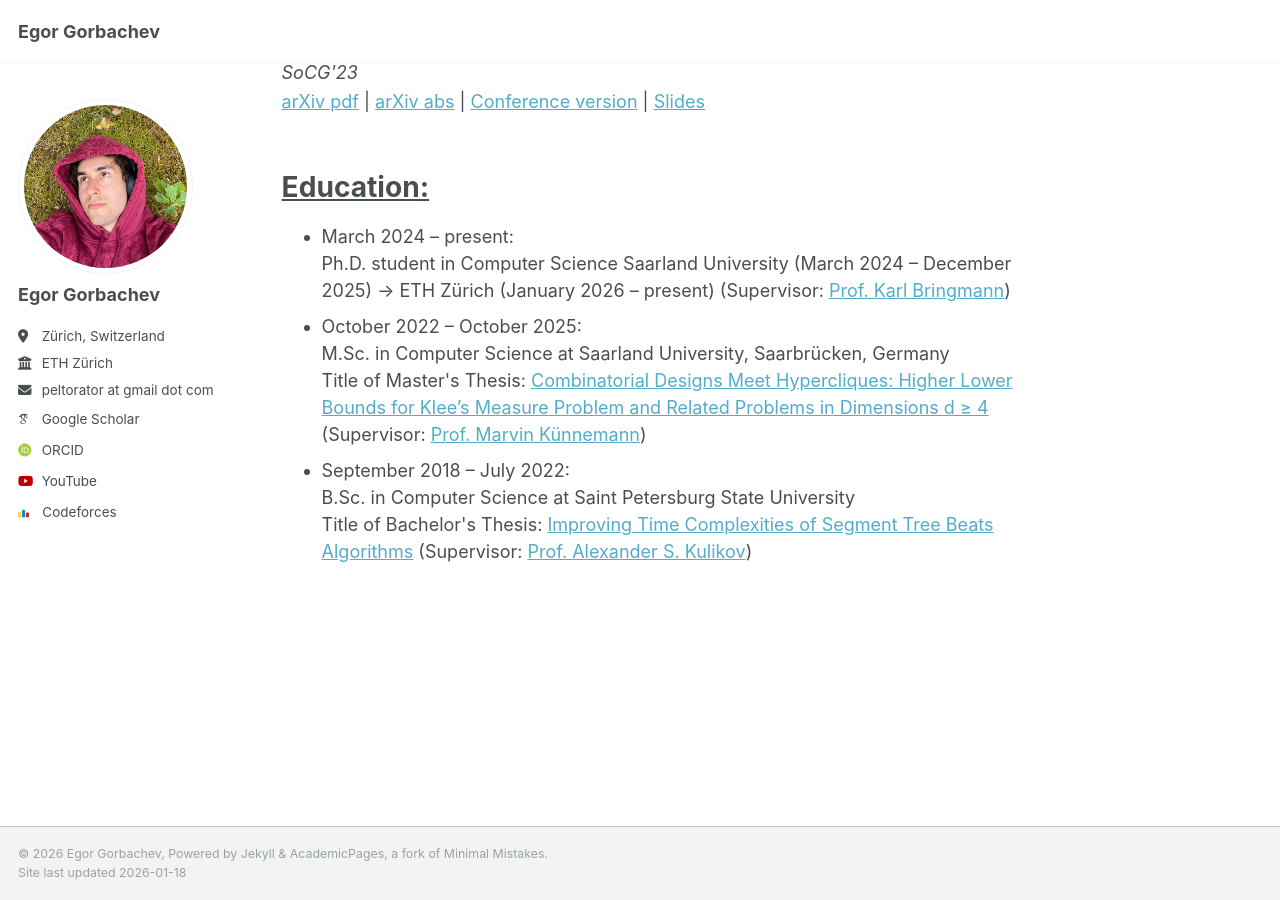
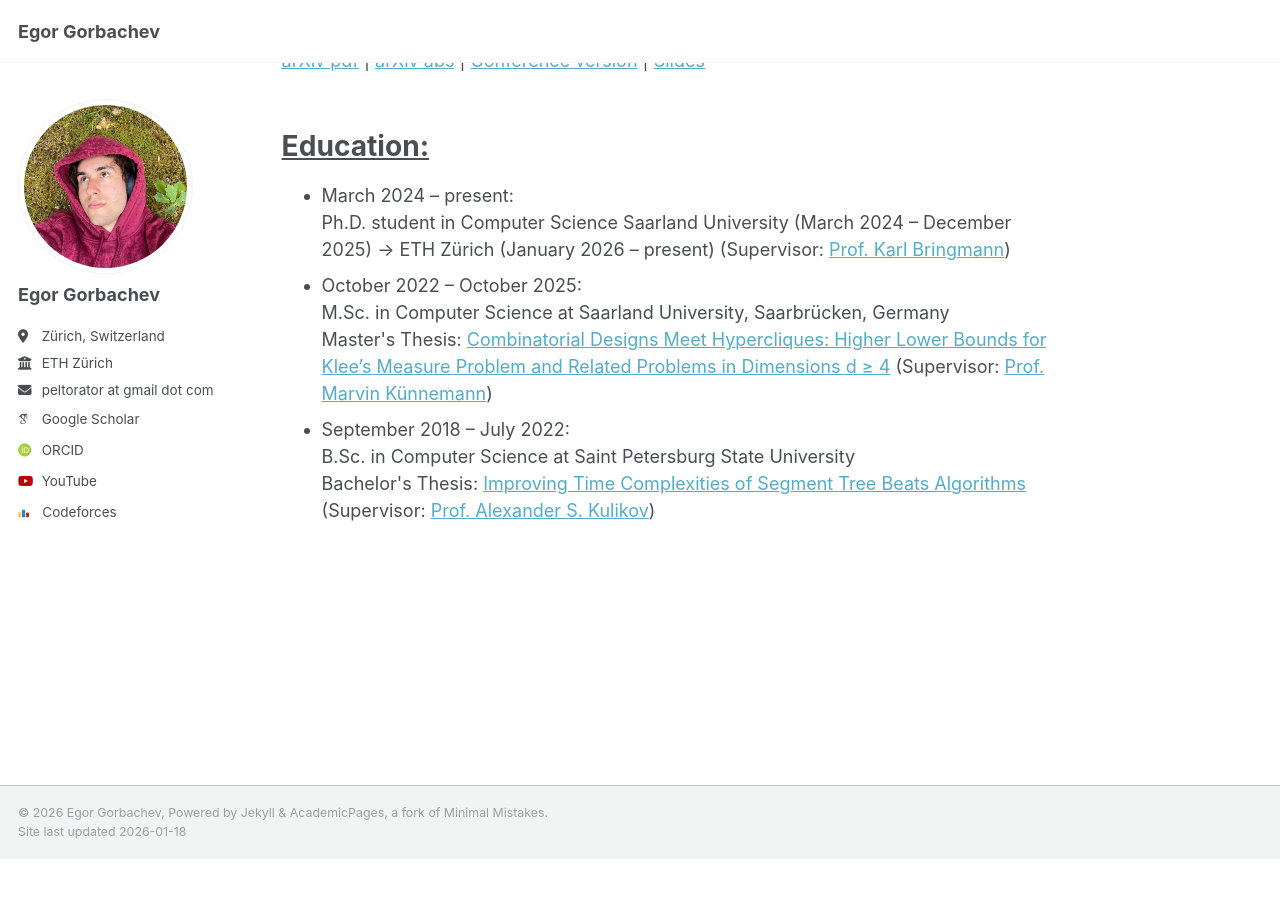
Before and after one commit to peltorator/peltorator.github.io, a Jekyll site: the page built from _pages/about.html, in a window 1280 px wide and 900 px high, scrolled down 1096 px. Built offline with Jekyll 4.4.1, drawn with Linux system fonts in a browser that asks for light colours; some web fonts are replaced; a script that is not in the unit is left out; after the commit the page ends 1955 px from its top, so only the background shows below that; some of the changed text lies outside the part shown.

Commit message:
Update about.html

```diff
--- a/_pages/about.html
+++ b/_pages/about.html
@@ -8,9 +8,9 @@
 
 <h1 style="text-decoration: underline;">Publications:</h1>
 
-{% if site.author.googlescholar %}
+<!---{% if site.author.googlescholar %}
   <div class="wordwrap">see also: <a href="{{site.author.googlescholar}}">google scholar</a></div>
-{% endif %}
+{% endif %}--->
 
 <!---{% include base_path %}--->
 
@@ -40,6 +40,6 @@
 
 <ul>
     <li>March 2024 – present:<br>Ph.D. student in Computer Science Saarland University (March 2024 – December 2025) → ETH Zürich (January 2026 – present) (Supervisor: <a href="https://people.mpi-inf.mpg.de/~kbringma/">Prof. Karl Bringmann</a>)</li>
-    <li>October 2022 – October 2025:<br>M.Sc. in Computer Science at Saarland University, Saarbrücken, Germany<br>Title of Master's Thesis: <a href="https://arxiv.org/pdf/2303.08612">Combinatorial Designs Meet Hypercliques: Higher Lower Bounds for Klee’s Measure Problem and Related Problems in Dimensions d ≥ 4</a> (Supervisor: <a href="https://act.iti.kit.edu/people/marvinkuennemann">Prof. Marvin Künnemann</a>)</li>
-    <li>September 2018 – July 2022:<br>B.Sc. in Computer Science at Saint Petersburg State University<br>Title of Bachelor's Thesis: <a href="https://peltorator.com/files/bachelors-thesis.pdf">Improving Time Complexities of Segment Tree Beats Algorithms</a> (Supervisor: <a href="https://alexanderskulikov.github.io/">Prof. Alexander S. Kulikov</a>)</li>
+    <li>October 2022 – October 2025:<br>M.Sc. in Computer Science at Saarland University, Saarbrücken, Germany<br>Master's Thesis: <a href="https://arxiv.org/pdf/2303.08612">Combinatorial Designs Meet Hypercliques: Higher Lower Bounds for Klee’s Measure Problem and Related Problems in Dimensions d ≥ 4</a> (Supervisor: <a href="https://act.iti.kit.edu/people/marvinkuennemann">Prof. Marvin Künnemann</a>)</li>
+    <li>September 2018 – July 2022:<br>B.Sc. in Computer Science at Saint Petersburg State University<br>Bachelor's Thesis: <a href="https://peltorator.com/files/bachelors-thesis.pdf">Improving Time Complexities of Segment Tree Beats Algorithms</a> (Supervisor: <a href="https://alexanderskulikov.github.io/">Prof. Alexander S. Kulikov</a>)</li>
 </ul>
```
